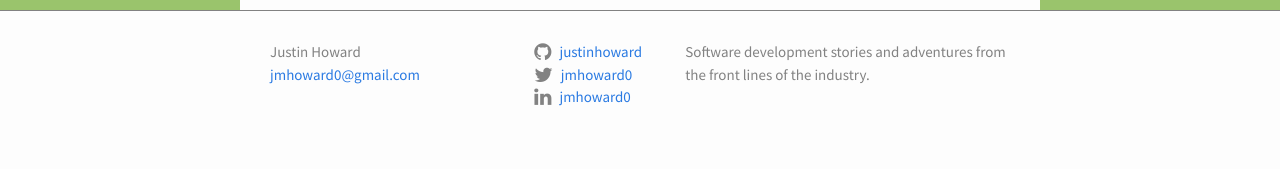
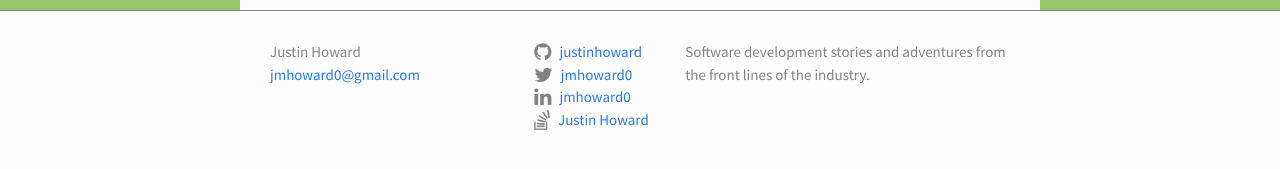
Before and after one commit to justinhoward/justinhoward.github.io, a Jekyll site: the page built from index.html, in a window 1280 px wide. Shown: the part 583-752 px from the top of the page. Built offline with Jekyll 4.4.1, drawn with Linux system fonts in a browser that asks for light colours.

Commit message:
added stack overflow user link

```diff
--- a/_config.yml
+++ b/_config.yml
@@ -9,6 +9,8 @@ url: "http://justinhoward.org"
 twitter_username: jmhoward0
 github_username:  justinhoward
 linkedin_username:  jmhoward0
+stackoverflow_url: 4231110/justin-howard
+stackoverflow_username: Justin Howard
 permalink: /:title
 
 # Build settings
--- a/_includes/footer.html
+++ b/_includes/footer.html
@@ -39,6 +39,15 @@
 						</a>
 					</li>
 					{% endif %}
+
+					{% if site.stackoverflow_username %}
+					<li>
+						<a href="http://stackoverflow.com/users/{{ site.stackoverflow_url }}">
+							<span class="fa fa-stack-overflow"></span>
+							<span class="username">{{ site.stackoverflow_username }}</span>
+						</a>
+					</li>
+					{% endif %}
 				</ul>
 			</div>
 
```
